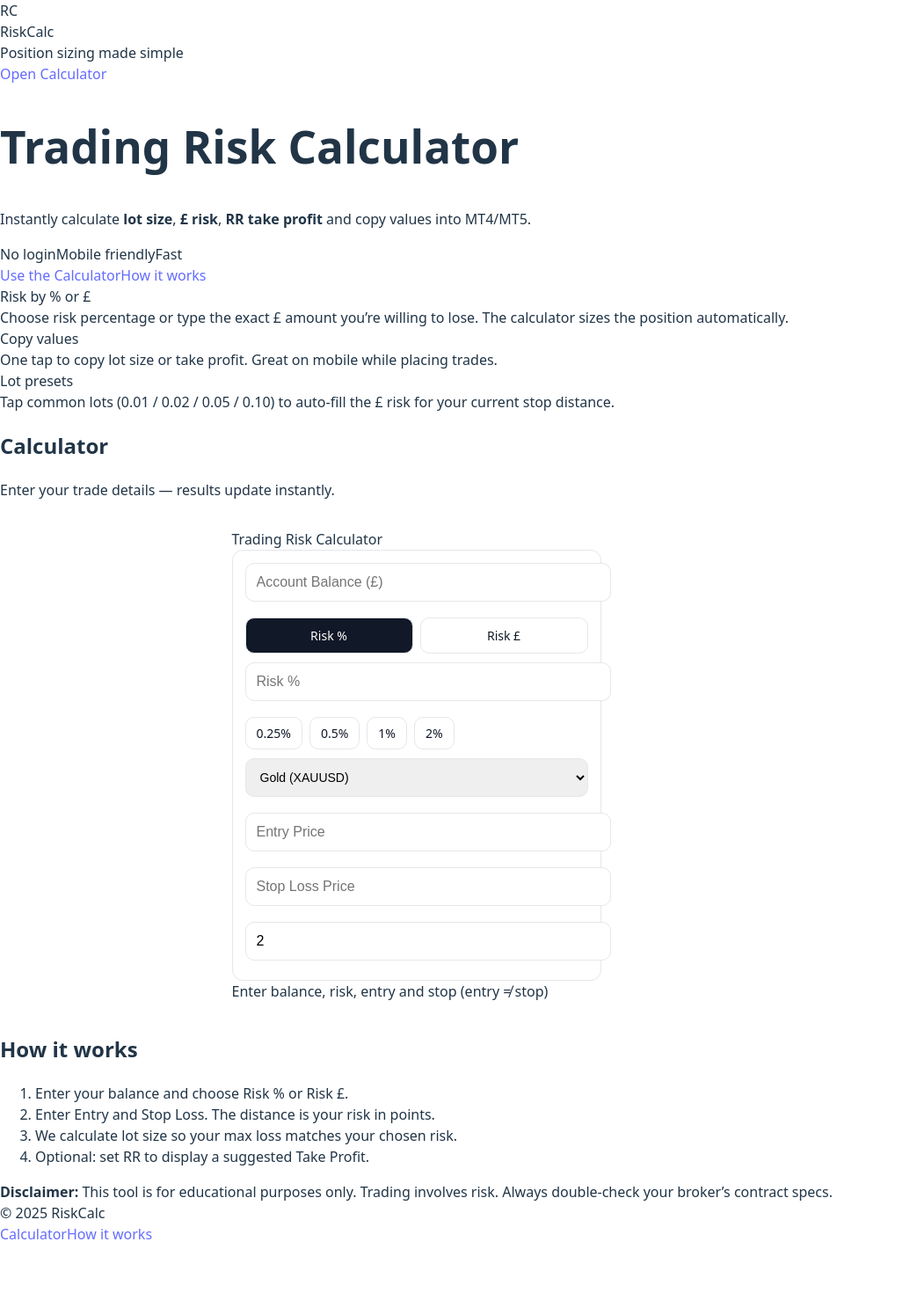
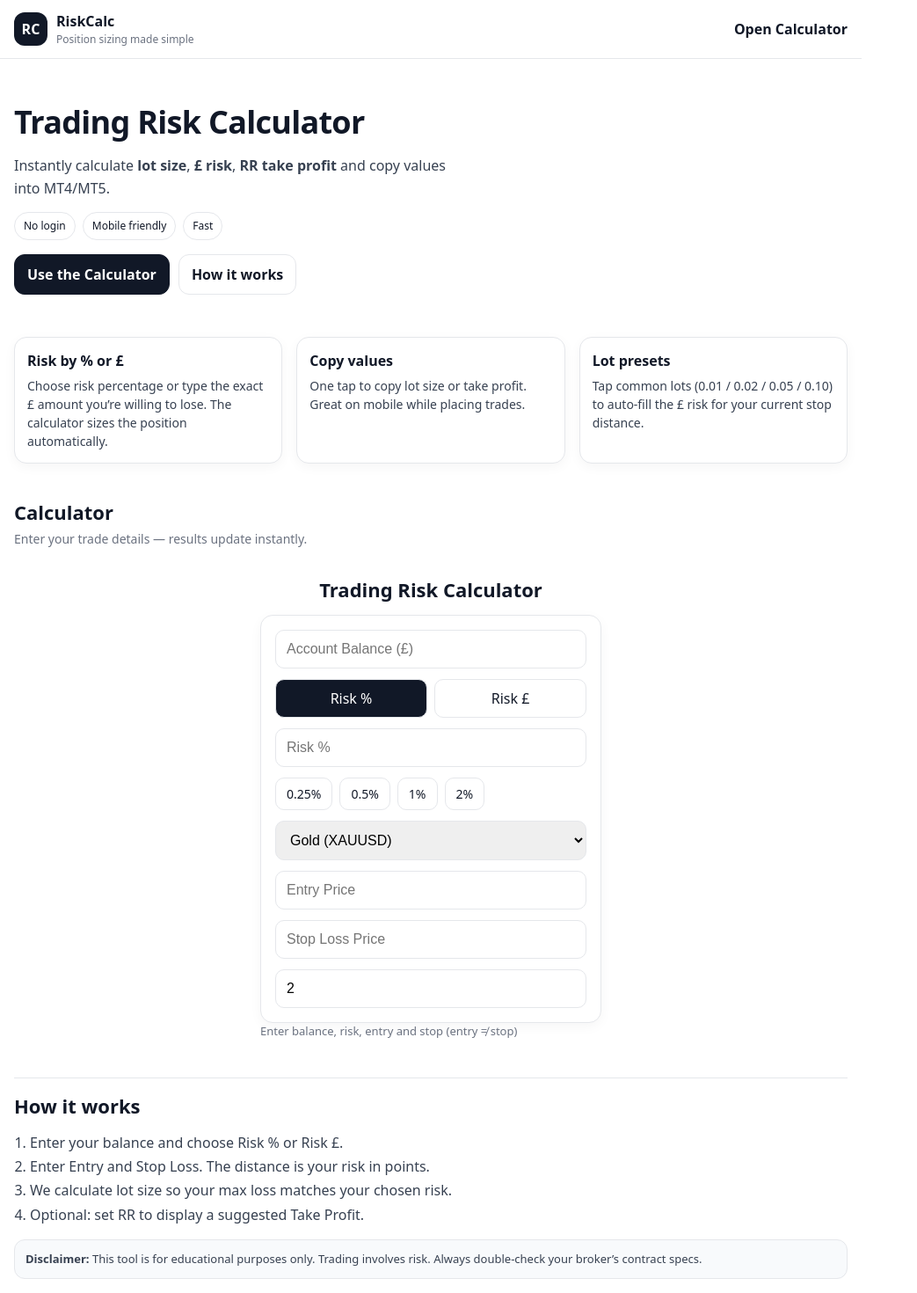
Before and after one commit to alanlea29/trading-risk-calculator, a React (Vite) app in the folder app/: page / in a window 1280 px wide. Shown: the top 1470 px of the page at 88% size, without its empty margins (0-1043 px from the left). Before the commit the page ends 1415 px from the top, so only its background shows below. Built offline with nearby package versions, Linux system fonts and the light colour scheme.

Commit message:
Add full App.css with clean spacing and layout

```diff
--- a/app/src/App.css
+++ b/app/src/App.css
@@ -1,24 +1,112 @@
+/* =========================
+   Global resets & defaults
+========================= */
+
+* {
+  box-sizing: border-box;
+}
+
+html,
+body {
+  margin: 0;
+  padding: 0;
+}
+
+body {
+  font-family: system-ui, -apple-system, BlinkMacSystemFont, "Segoe UI",
+    Roboto, Ubuntu, Cantarell, "Helvetica Neue", Arial, sans-serif;
+  background: #ffffff;
+  color: #111827;
+}
+
+h1,
+h2,
+h3 {
+  line-height: 1.2;
+  margin: 0;
+}
+
+p {
+  line-height: 1.6;
+}
+
+/* =========================
+   Calculator core styles
+========================= */
+
 .container {
   max-width: 420px;
   margin: 0 auto;
   padding: 16px;
-  font-family: system-ui, -apple-system, Segoe UI, Roboto, Arial, sans-serif;
 }
 
+.title {
+  text-align: center;
+  font-size: 22px;
+  font-weight: 800;
+  margin-bottom: 12px;
+}
+
+/* Card holding inputs */
 .card {
   display: grid;
-  gap: 10px;
-  padding: 14px;
+  gap: 12px;
+  padding: 16px;
   border: 1px solid #e5e7eb;
-  border-radius: 12px;
+  border-radius: 14px;
   background: #ffffff;
-/* Landing page layout */
+  box-shadow: 0 4px 14px rgba(0, 0, 0, 0.04);
+}
+
+/* Form inputs */
+.input {
+  width: 100%;
+  padding: 12px;
+  font-size: 16px;
+  border: 1px solid #e5e7eb;
+  border-radius: 10px;
+  outline: none;
+}
+
+.input:focus {
+  border-color: #9ca3af;
+}
+
+/* Results block */
+.results {
+  margin-top: 18px;
+  padding: 16px;
+  border-radius: 14px;
+  background: #f8fafc;
+  border: 1px solid #e5e7eb;
+  display: grid;
+  gap: 14px;
+}
+
+/* Large numbers */
+.big {
+  font-size: 28px;
+  font-weight: 800;
+}
+
+/* Muted helper text */
+.muted {
+  color: #6b7280;
+  font-size: 13px;
+  line-height: 1.5;
+}
+
+/* =========================
+   Landing page layout
+========================= */
+
 .page {
   min-height: 100vh;
-  background: #ffffff;
-  color: #111827;
+  display: flex;
+  flex-direction: column;
 }
 
+/* Header */
 .header {
   position: sticky;
   top: 0;
@@ -43,7 +131,7 @@
   height: 38px;
   border-radius: 12px;
   background: #111827;
-  color: #fff;
+  color: #ffffff;
   display: grid;
   place-items: center;
   font-weight: 800;
@@ -51,42 +139,42 @@
 
 .brandName {
   font-weight: 800;
-  line-height: 1.1;
 }
 
 .brandTag {
+  font-size: 12px;
   color: #6b7280;
-  font-size: 12px;
-  line-height: 1.1;
 }
 
 .headerLink {
+  text-decoration: none;
   color: #111827;
-  text-decoration: none;
   font-weight: 600;
 }
 
+/* Main content wrapper */
 .main {
+  flex: 1;
   max-width: 980px;
   margin: 0 auto;
   padding: 18px 16px 40px;
 }
 
+/* Hero section */
 .hero {
-  padding: 26px 0 18px;
+  padding: 32px 0 24px;
 }
 
 .heroTitle {
   font-size: 36px;
-  line-height: 1.1;
-  margin: 0 0 10px;
   letter-spacing: -0.02em;
+  margin-bottom: 10px;
 }
 
 .heroSub {
-  margin: 0 0 14px;
   color: #374151;
   max-width: 55ch;
+  margin-bottom: 14px;
 }
 
 .heroBadges {
@@ -98,10 +186,10 @@
 
 .badge {
   font-size: 12px;
-  border: 1px solid #e5e7eb;
   padding: 6px 10px;
   border-radius: 999px;
-  background: #fff;
+  border: 1px solid #e5e7eb;
+  background: #ffffff;
 }
 
 .heroCTA {
@@ -113,29 +201,30 @@
 .btnPrimary,
 .btnSecondary {
   display: inline-block;
-  text-decoration: none;
   padding: 10px 14px;
   border-radius: 12px;
   border: 1px solid #e5e7eb;
   font-weight: 700;
+  text-decoration: none;
 }
 
 .btnPrimary {
   background: #111827;
-  color: #fff;
+  color: #ffffff;
   border-color: #111827;
 }
 
 .btnSecondary {
-  background: #fff;
+  background: #ffffff;
   color: #111827;
 }
 
+/* Feature grid */
 .grid {
   display: grid;
-  gap: 12px;
+  gap: 16px;
   grid-template-columns: repeat(1, minmax(0, 1fr));
-  margin: 16px 0 22px;
+  margin: 24px 0 32px;
 }
 
 @media (min-width: 780px) {
@@ -148,8 +237,8 @@
   border: 1px solid #e5e7eb;
   border-radius: 14px;
   padding: 14px;
-  background: #fff;
-  box-shadow: 0 4px 14px rgba(0,0,0,0.04);
+  background: #ffffff;
+  box-shadow: 0 4px 14px rgba(0, 0, 0, 0.04);
 }
 
 .cardTitle {
@@ -158,11 +247,12 @@
 }
 
 .cardText {
+  font-size: 14px;
   color: #374151;
-  font-size: 14px;
   line-height: 1.5;
 }
 
+/* Calculator section */
 .calcWrap {
   margin-top: 10px;
   padding-top: 10px;
@@ -173,15 +263,17 @@
 }
 
 .calcTitle {
-  margin: 0;
+  font-size: 22px;
+  font-weight: 800;
 }
 
 .calcSub {
-  margin: 6px 0 0;
+  margin-top: 6px;
   color: #6b7280;
   font-size: 14px;
 }
 
+/* How it works */
 .how {
   margin-top: 26px;
   border-top: 1px solid #e5e7eb;
@@ -189,34 +281,38 @@
 }
 
 .howTitle {
-  margin: 0 0 10px;
+  font-size: 22px;
+  font-weight: 800;
+  margin-bottom: 10px;
 }
 
 .howList {
-  margin: 0 0 14px;
   padding-left: 18px;
+  margin-bottom: 14px;
   color: #374151;
   line-height: 1.7;
 }
 
+/* Disclaimer */
 .disclaimer {
   border: 1px solid #e5e7eb;
   background: #f8fafc;
   padding: 12px;
   border-radius: 12px;
+  font-size: 13px;
   color: #374151;
-  font-size: 13px;
 }
 
+/* Footer */
 .footer {
   border-top: 1px solid #e5e7eb;
-  padding: 16px;
+  padding: 20px 16px;
   display: flex;
   justify-content: space-between;
-  gap: 10px;
+  gap: 12px;
   flex-wrap: wrap;
+  font-size: 13px;
   color: #6b7280;
-  font-size: 13px;
 }
 
 .footerLinks {
@@ -228,33 +324,3 @@
   color: #6b7280;
   text-decoration: none;
 }
-/* ---------- Calculator form elements ---------- */
-
-.input {
-  width: 100%;
-  padding: 12px;
-  font-size: 16px;
-  border: 1px solid #e5e7eb;
-  border-radius: 10px;
-  outline: none;
-  margin-bottom: 8px;
-}
-
-.input:focus {
-  border-color: #9ca3af;
-}
-
-/* Ensure buttons and selects match inputs */
-select.input,
-button {
-  font-size: 14px;
-}
-.card {
-  display: grid;
-  gap: 12px;
-  padding: 16px;
-  border: 1px solid #e5e7eb;
-  border-radius: 14px;
-  background: #ffffff;
-  box-shadow: 0 4px 14px rgba(0,0,0,0.04);
-}
```
